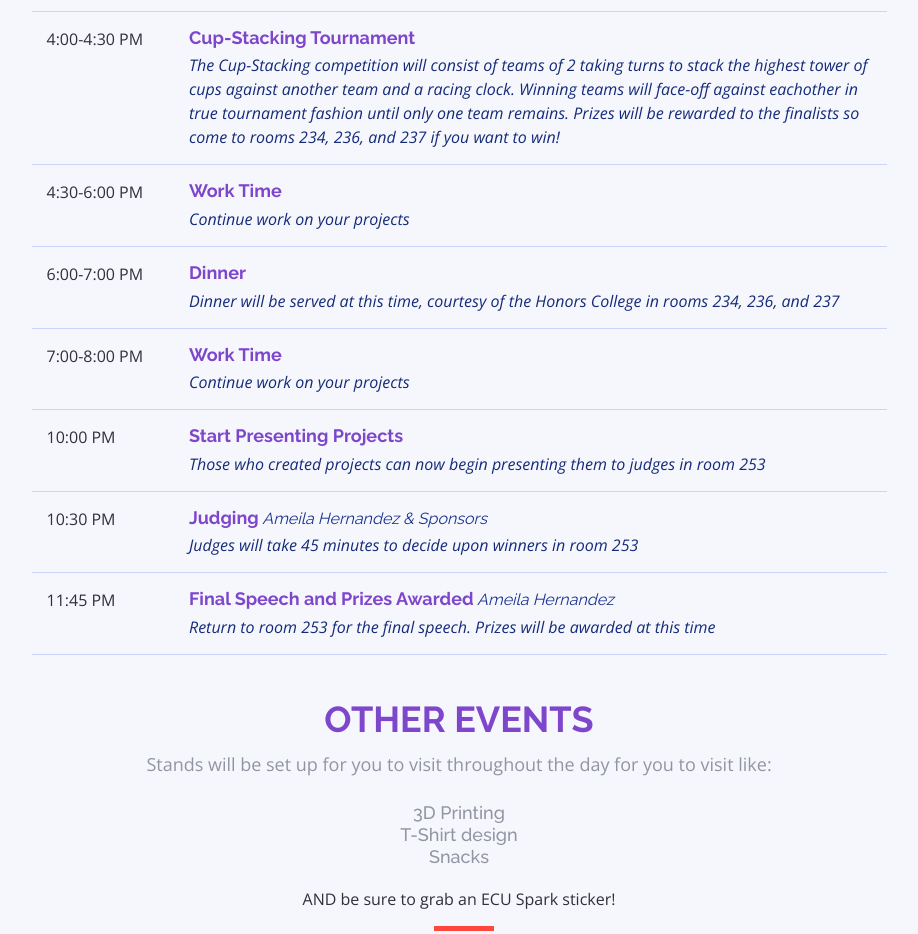
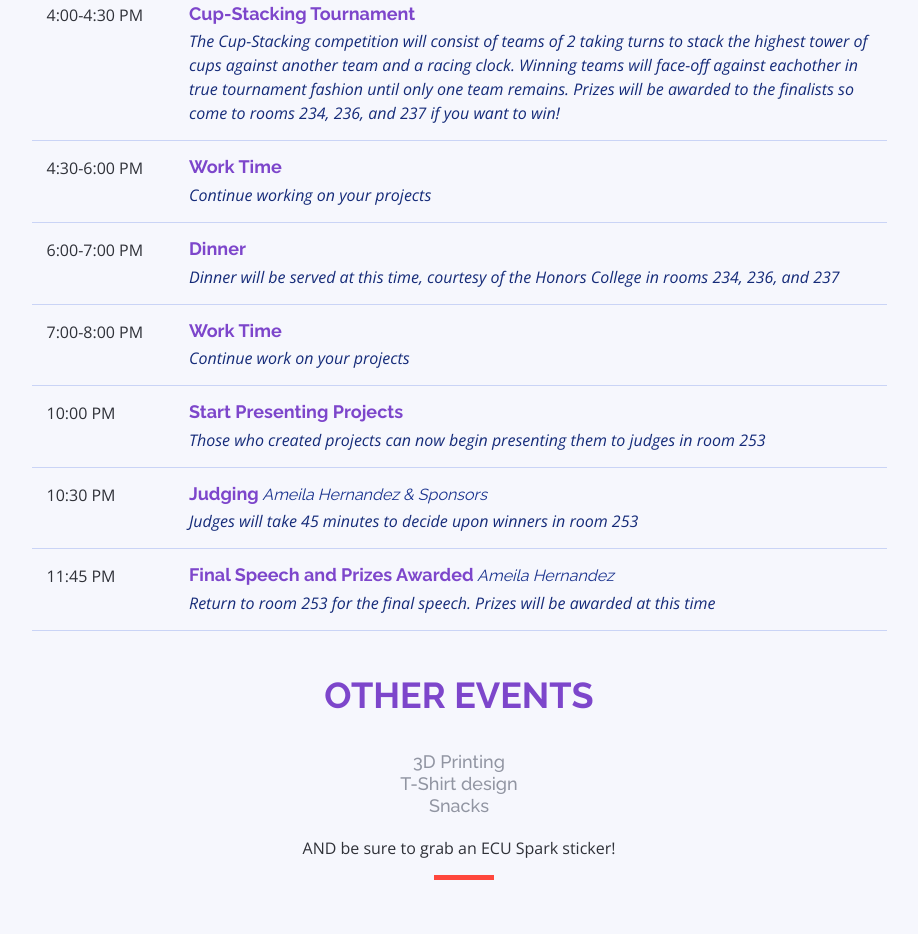
Before and after one commit to adev-exe/adev-exe.github.io, a plain HTML site: page index.html in a window 1280 px wide. Shown: the part 2543-3477 px from the top of the page, without its empty margins (181-1099 px from the left). Drawn offline with nearby package versions, Linux system fonts and the light colour scheme.

Commit message:
Updated text

```diff
--- a/index.html
+++ b/index.html
@@ -211,7 +211,7 @@
             <div class="row schedule-item">
               <div class="col-md-2"><time>9:00-9:30 AM</time></div>
               <div class="col-md-10">
-                <h4>Check-In Beings </h4>
+                <h4>Check-In Begins </h4>
                 <p>Check-in and Registration will be held in Main Campus New Student Center Commons</p>
               </div>
             </div>
@@ -252,7 +252,7 @@
               <div class="col-md-2"><time>12:00 PM</time></div>
               <div class="col-md-10">
                 <h4>Lunch Available <span></span></h4>
-                <p>This will be a time to start or continue working on your projects that will be presented at the end of the day</p>
+                <p>Lunch will be served</p>
               </div>
             </div>
 
@@ -300,7 +300,9 @@
               <div class="col-md-2"><time>4:00-4:30 PM</time></div>
               <div class="col-md-10">
                 <h4>Cup-Stacking Tournament<span></span></h4>
-                <p>The Cup-Stacking competition will consist of teams of 2 taking turns to stack the highest tower of cups against another team and a racing clock.  Winning teams will face-off against eachother in true tournament fashion until only one team remains.  Prizes will be rewarded to the finalists so come to rooms 234, 236, and 237 if you want to win!</p>
+                <p>The Cup-Stacking competition will consist of teams of 2 taking turns to stack the highest tower of cups against another team and a racing clock.
+                   Winning teams will face-off against eachother in true tournament fashion until only one team remains.  Prizes will be awarded to the finalists so come to
+                   rooms 234, 236, and 237 if you want to win!</p>
               </div>
             </div>
 
@@ -308,7 +310,7 @@
               <div class="col-md-2"><time>4:30-6:00 PM</time></div>
               <div class="col-md-10">
                 <h4>Work Time <span></span></h4>
-                <p>Continue work on your projects</p>
+                <p>Continue working on your projects</p>
               </div>
             </div>
 
@@ -355,7 +357,7 @@
 
                     <div class="section-header">
           <h2><br>Other Events</h2>
-          <p>Stands will be set up for you to visit throughout the day for you to visit like:</p>
+          <!-- <p>Stands will be set up for you to visit throughout the day for you to visit like:</p> -->
           <h5><br>
             <div class="row">
               <div class="col-md-4"></div>
```
